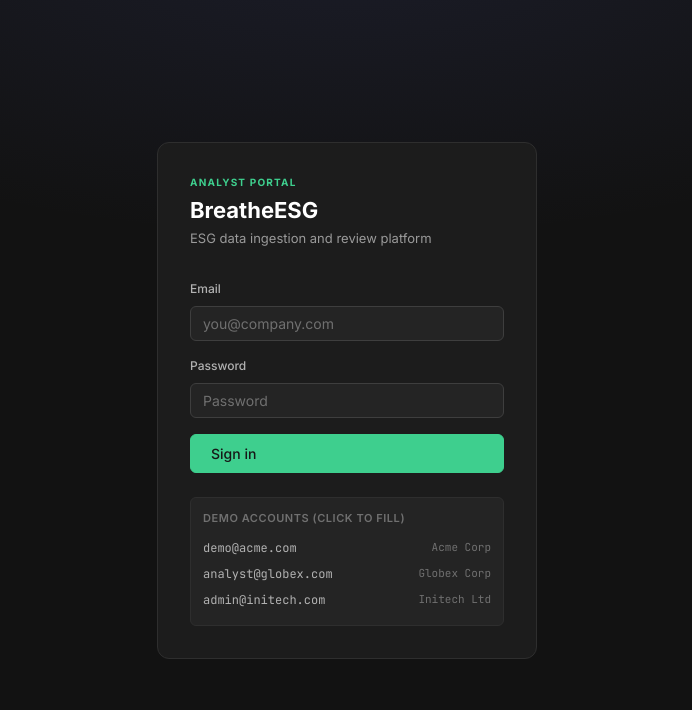
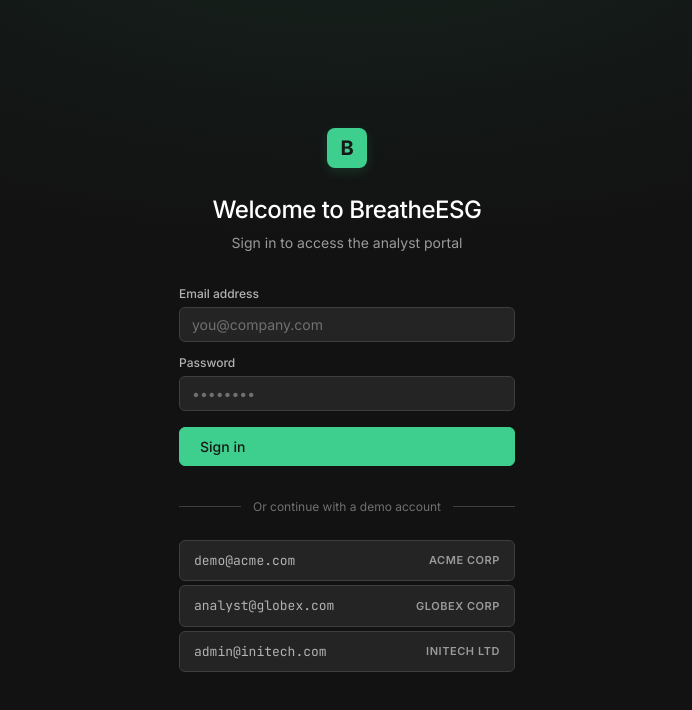
Before and after one commit to RuchitAgrawal/BreatheESG-Assignment, a React (Vite) app in the folder frontend/: page /login in a window 1280 px wide. Shown: the top 710 px of the page, without its empty margins (293-985 px from the left). Built offline with nearby package versions, Linux system fonts and the light colour scheme; no server answers.

Commit message:
feat: Ui polish and login page

```diff
--- a/frontend/package.json
+++ b/frontend/package.json
@@ -12,6 +12,7 @@
   "dependencies": {
     "@tanstack/react-query": "^5.100.14",
     "axios": "^1.16.1",
+    "lucide-react": "^1.17.0",
     "react": "^19.2.6",
     "react-dom": "^19.2.6",
     "react-router-dom": "^7.15.1",
--- /dev/null
+++ b/frontend/src/components/SkeletonRow.tsx
@@ -0,0 +1,36 @@
+export default function SkeletonRow() {
+  return (
+    <tr>
+      <td className="col-check">
+        <div className="skeleton" style={{ width: 16, height: 16, borderRadius: 4 }}></div>
+      </td>
+      <td className="col-quality">
+        <div className="flex justify-center">
+          <div className="skeleton" style={{ width: 8, height: 8, borderRadius: '50%' }}></div>
+        </div>
+      </td>
+      <td>
+        <div className="skeleton" style={{ width: 80, height: 16, borderRadius: 4 }}></div>
+      </td>
+      <td>
+        <div className="skeleton" style={{ width: 120, height: 16, borderRadius: 4, marginBottom: 6 }}></div>
+        <div className="skeleton" style={{ width: 180, height: 12, borderRadius: 4 }}></div>
+      </td>
+      <td>
+        <div className="skeleton" style={{ width: 80, height: 16, borderRadius: 4 }}></div>
+      </td>
+      <td>
+        <div className="skeleton" style={{ width: 60, height: 16, borderRadius: 4 }}></div>
+      </td>
+      <td className="col-scope">
+        <div className="skeleton" style={{ width: 40, height: 18, borderRadius: 9999 }}></div>
+      </td>
+      <td>
+        <div className="skeleton" style={{ width: 30, height: 18, borderRadius: 4 }}></div>
+      </td>
+      <td className="col-state">
+        <div className="skeleton" style={{ width: 80, height: 18, borderRadius: 9999 }}></div>
+      </td>
+    </tr>
+  );
+}
--- a/frontend/src/pages/DashboardPage.tsx
+++ b/frontend/src/pages/DashboardPage.tsx
@@ -14,8 +14,10 @@ import AuditLogTab from '../components/AuditLogTab';
 import Toast, { useToast } from '../components/Toast';
 import CustomSelect from '../components/CustomSelect';
 import CustomCheckbox from '../components/CustomCheckbox';
+import SkeletonRow from '../components/SkeletonRow';
+import { Database, Zap, Plane, Inbox } from 'lucide-react';
 
-const SOURCE_ICONS: Record<SourceType, string> = { sap: 'SAP', utility: 'UTL', travel: 'TRV' };
+const SOURCE_ICONS: Record<SourceType, React.ReactNode> = { sap: <Database size={12} />, utility: <Zap size={12} />, travel: <Plane size={12} /> };
 
 function StateBadge({ state }: { state: string }) {
   const cls = {
@@ -275,17 +277,6 @@ export default function DashboardPage() {
 
             {/* Table */}
             <div style={{ flex: 1, overflowY: 'auto', position: 'relative' }}>
-              {isLoading ? (
-                <div className="empty-state">
-                  <div className="spinner" style={{ width: 28, height: 28 }} />
-                </div>
-              ) : records.length === 0 ? (
-                <div className="empty-state">
-                  <div className="empty-state-icon">📭</div>
-                  <div className="empty-state-title">No records found</div>
-                  <div className="empty-state-desc">Try adjusting your filters or upload data from the sidebar.</div>
-                </div>
-              ) : (
               <table className="data-table">
                 <thead>
                   <tr>
@@ -306,7 +297,27 @@ export default function DashboardPage() {
                   </tr>
                 </thead>
                 <tbody>
-                    {records.map((rec) => (
+                  {isLoading ? (
+                    <>
+                      <SkeletonRow />
+                      <SkeletonRow />
+                      <SkeletonRow />
+                      <SkeletonRow />
+                      <SkeletonRow />
+                      <SkeletonRow />
+                    </>
+                  ) : records.length === 0 ? (
+                    <tr>
+                      <td colSpan={9} style={{ padding: 0 }}>
+                        <div className="empty-state">
+                          <div className="empty-state-icon"><Inbox size={48} strokeWidth={1} /></div>
+                          <div className="empty-state-title">No records found</div>
+                          <div className="empty-state-desc">Try adjusting your filters or upload data from the sidebar.</div>
+                        </div>
+                      </td>
+                    </tr>
+                  ) : (
+                    records.map((rec) => (
                       <RecordRow
                         key={rec.id}
                         record={rec}
@@ -314,10 +325,10 @@ export default function DashboardPage() {
                         onSelect={() => toggleSelect(rec.id)}
                         onOpen={() => setActiveDrawerId(rec.id)}
                       />
-                    ))}
+                    ))
+                  )}
                 </tbody>
               </table>
-              )}
             </div>
 
             {/* Pagination Controls */}
--- a/frontend/src/pages/LoginPage.tsx
+++ b/frontend/src/pages/LoginPage.tsx
@@ -43,15 +43,15 @@ export default function LoginPage() {
   return (
     <div className="login-page">
       <div className="login-card">
-        <p className="login-eyebrow">Analyst Portal</p>
-        <h1 className="login-title">BreatheESG</h1>
+        <div className="login-logo">B</div>
+        <h1 className="login-title">Welcome to BreatheESG</h1>
         <p className="login-subtitle">
-          ESG data ingestion and review platform
+          Sign in to access the analyst portal
         </p>
 
         <form className="login-form" onSubmit={handleLogin}>
           <div className="form-group">
-            <label className="form-label" htmlFor="email">Email</label>
+            <label className="form-label" htmlFor="email">Email address</label>
             <input
               id="email"
               type="email"
@@ -71,7 +71,7 @@ export default function LoginPage() {
               className="form-input"
               value={password}
               onChange={(e) => setPassword(e.target.value)}
-              placeholder="Password"
+              placeholder="••••••••"
               autoComplete="current-password"
               required
             />
@@ -80,7 +80,7 @@ export default function LoginPage() {
           <button
             id="btn-login"
             type="submit"
-            className="btn btn-primary btn-lg w-full"
+            className="btn btn-primary btn-lg w-full flex justify-center mt-2"
             disabled={loading}
           >
             {loading ? <span className="spinner" /> : null}
@@ -88,8 +88,11 @@ export default function LoginPage() {
           </button>
         </form>
 
+        <div className="login-divider">
+          <span>Or continue with a demo account</span>
+        </div>
+
         <div className="demo-creds">
-          <p className="demo-creds-title">Demo accounts (click to fill)</p>
           {DEMO_ACCOUNTS.map((a) => (
             <div
               key={a.email}
@@ -97,8 +100,8 @@ export default function LoginPage() {
               onClick={() => fillDemo(a)}
               title={`Login as ${a.org}`}
             >
-              <span>{a.email}</span>
-              <span style={{ color: 'var(--color-ink-tertiary)', fontSize: '11px' }}>{a.org}</span>
+              <span className="font-mono">{a.email}</span>
+              <span style={{ color: 'var(--color-ink-subtle)', fontSize: '11px', textTransform: 'uppercase', letterSpacing: '0.05em', fontWeight: 600 }}>{a.org}</span>
             </div>
           ))}
         </div>
--- a/frontend/src/styles/globals.css
+++ b/frontend/src/styles/globals.css
@@ -620,9 +620,28 @@ input, textarea, select { font-family: inherit; }
   text-align: center;
 }
 
-.empty-state-icon { font-size: 40px; opacity: 0.2; filter: grayscale(100%); }
+.empty-state-icon { color: var(--color-hairline-tertiary); margin-bottom: var(--space-2); }
 .empty-state-title { font-size: 16px; font-weight: 600; color: var(--color-ink); letter-spacing: -0.01em; }
 .empty-state-desc  { font-size: 14px; max-width: 320px; line-height: 1.6; }
+
+/* Skeleton */
+.skeleton {
+  background: var(--color-surface-2);
+  background-image: linear-gradient(
+    90deg,
+    rgba(255, 255, 255, 0) 0,
+    rgba(255, 255, 255, 0.05) 20%,
+    rgba(255, 255, 255, 0.05) 60%,
+    rgba(255, 255, 255, 0) 100%
+  );
+  background-size: 200% 100%;
+  animation: shimmer 1.5s infinite linear;
+}
+
+@keyframes shimmer {
+  0% { background-position: -200% 0; }
+  100% { background-position: 200% 0; }
+}
 
 /* ============================================================
    Login page
@@ -635,84 +654,104 @@ input, textarea, select { font-family: inherit; }
   justify-content: center;
   background: var(--color-canvas);
   background-image:
-    radial-gradient(ellipse 60% 40% at 50% -10%, rgba(94,106,210,0.12), transparent);
+    radial-gradient(ellipse 60% 40% at 50% -10%, rgba(62,207,142,0.08), transparent);
 }
 
 .login-card {
-  width: 380px;
-  background: var(--color-surface-1);
-  border: 1px solid var(--color-hairline);
-  border-radius: var(--radius-4);
+  width: 400px;
   padding: var(--space-8);
+  /* Supabase style floating content without heavy box */
+  display: flex;
+  flex-direction: column;
 }
 
-.login-eyebrow {
-  font-size: 10px;
-  font-weight: 700;
-  letter-spacing: 0.12em;
-  text-transform: uppercase;
-  color: var(--color-primary);
-  margin-bottom: var(--space-2);
+.login-logo {
+  width: 40px;
+  height: 40px;
+  background: var(--color-primary);
+  border-radius: 8px;
+  display: flex;
+  align-items: center;
+  justify-content: center;
+  font-size: 20px;
+  font-weight: 800;
+  color: #171717;
+  margin: 0 auto var(--space-6);
+  box-shadow: 0 4px 12px var(--color-primary-dim);
 }
 
 .login-title {
-  font-size: 22px;
-  font-weight: 700;
+  font-size: 24px;
+  font-weight: 500;
   color: var(--color-ink);
-  margin-bottom: var(--space-1);
+  text-align: center;
+  margin-bottom: var(--space-2);
+  letter-spacing: -0.02em;
 }
 
 .login-subtitle {
-  font-size: 13px;
+  font-size: 14px;
   color: var(--color-ink-subtle);
+  text-align: center;
   margin-bottom: var(--space-8);
 }
 
-.login-form { display: flex; flex-direction: column; gap: var(--space-5); }
-.form-group { display: flex; flex-direction: column; gap: var(--space-2); }
+.login-form { display: flex; flex-direction: column; gap: var(--space-4); }
 
 .login-error {
   background: var(--color-danger-dim);
-  border: 1px solid rgba(220,38,38,0.3);
+  border: 1px solid rgba(226,0,90,0.3);
   border-radius: var(--radius-2);
   padding: 10px 12px;
   font-size: 13px;
   color: var(--color-danger);
 }
 
-.demo-creds {
-  margin-top: var(--space-6);
-  padding: var(--space-4);
-  background: var(--color-surface-2);
-  border-radius: var(--radius-2);
-  border: 1px solid var(--color-hairline);
+.login-divider {
+  display: flex;
+  align-items: center;
+  text-align: center;
+  margin: var(--space-8) 0 var(--space-6);
 }
 
-.demo-creds-title {
-  font-size: 11px;
-  font-weight: 600;
-  text-transform: uppercase;
-  letter-spacing: 0.05em;
+.login-divider::before,
+.login-divider::after {
+  content: '';
+  flex: 1;
+  border-bottom: 1px solid var(--color-hairline-strong);
+}
+
+.login-divider span {
+  font-size: 12px;
   color: var(--color-ink-tertiary);
-  margin-bottom: var(--space-3);
+  padding: 0 var(--space-4);
+}
+
+.demo-creds {
+  display: flex;
+  flex-direction: column;
+  gap: var(--space-2);
 }
 
 .demo-cred-row {
   display: flex;
   justify-content: space-between;
   align-items: center;
-  padding: 4px 0;
-  font-size: 12px;
-  font-family: var(--font-mono);
+  padding: 10px 14px;
+  font-size: 13px;
+  background: var(--color-surface-2);
+  border: 1px solid var(--color-hairline-strong);
   color: var(--color-ink-muted);
   cursor: pointer;
-  border-radius: var(--radius-1);
-  padding: 4px 6px;
-  margin: 0 -6px;
-  transition: background var(--transition-fast);
+  border-radius: var(--radius-2);
+  transition: all var(--transition-fast);
 }
 
-.demo-cred-row:hover { background: var(--color-surface-3); }
+.demo-cred-row:hover {
+  background: var(--color-surface-3);
+  border-color: var(--color-hairline-tertiary);
+  color: var(--color-ink);
+}
 
 /* ============================================================
    Misc utilities
```
Also changed, not shown: 1 other file (tests, documents, lock files or other folders). Lines whose indentation alone changed are shown as unchanged.
